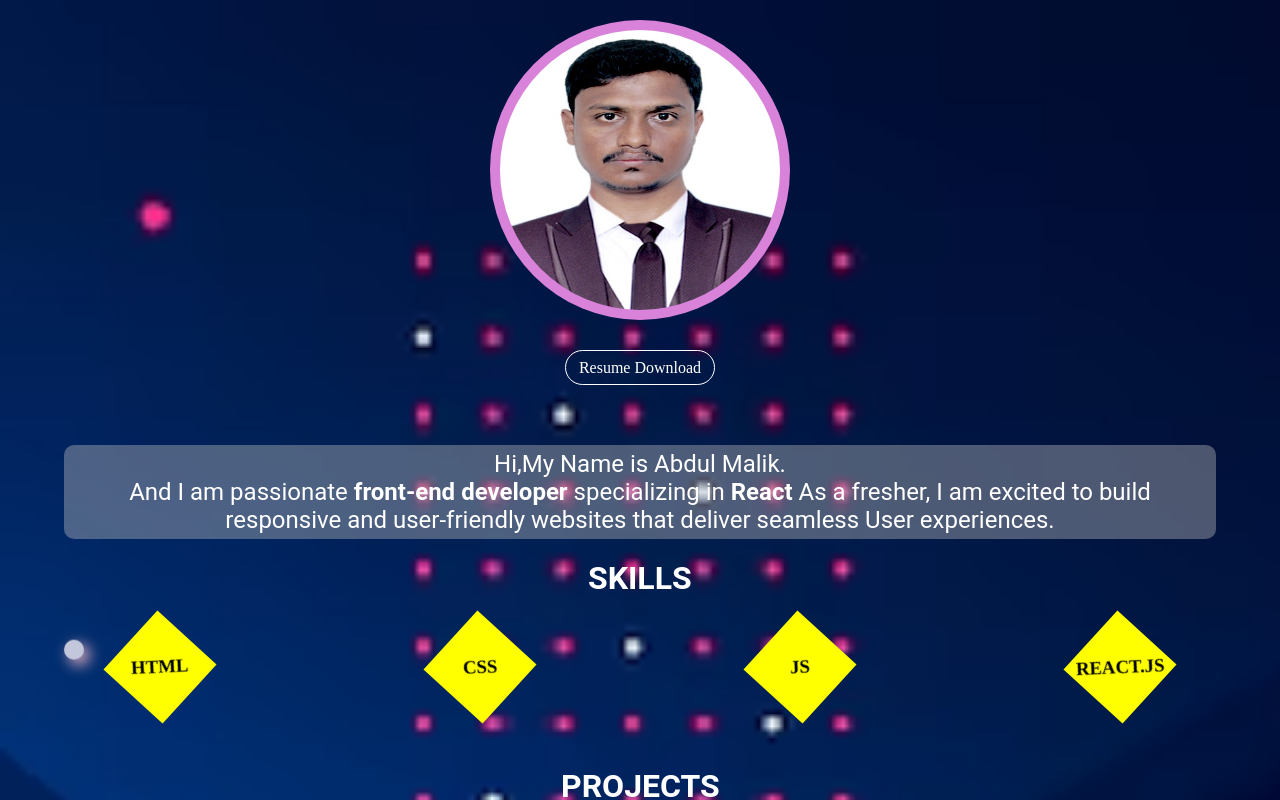
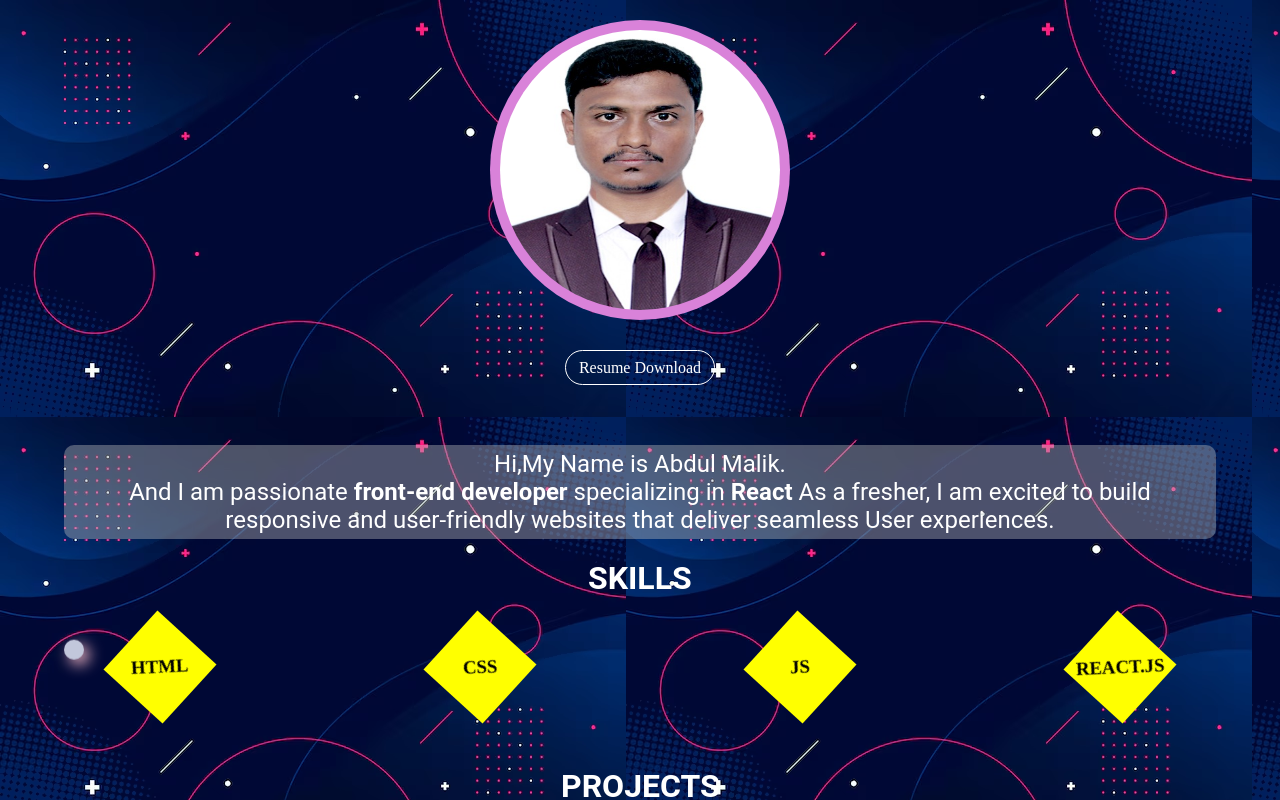
Before and after one commit to Abdul-Malik-spl/portfolio, a React (Create React App) app: page / in a window 1280 px wide. Shown: the top 800 px of the page. Built offline with nearby package versions, Linux system fonts and the light colour scheme.

Commit message:
background change

```diff
--- a/src/App.css
+++ b/src/App.css
@@ -1,6 +1,6 @@
 .App{ background-image:url(./PortfolioDetails/image/bac.avif);
-background-repeat:no-repeat;
-background-size:cover;
+/* background-repeat:no; */
+/* background-size:cover;  */
 }
 
 
@@ -12,7 +12,7 @@ background-size:cover;
 
 
 @media (prefers-reduced-motion: no-preference) {
-  .App-logo {
+  .App-logo{
     animation: App-logo-spin infinite 20s linear;
   }
 }
```
